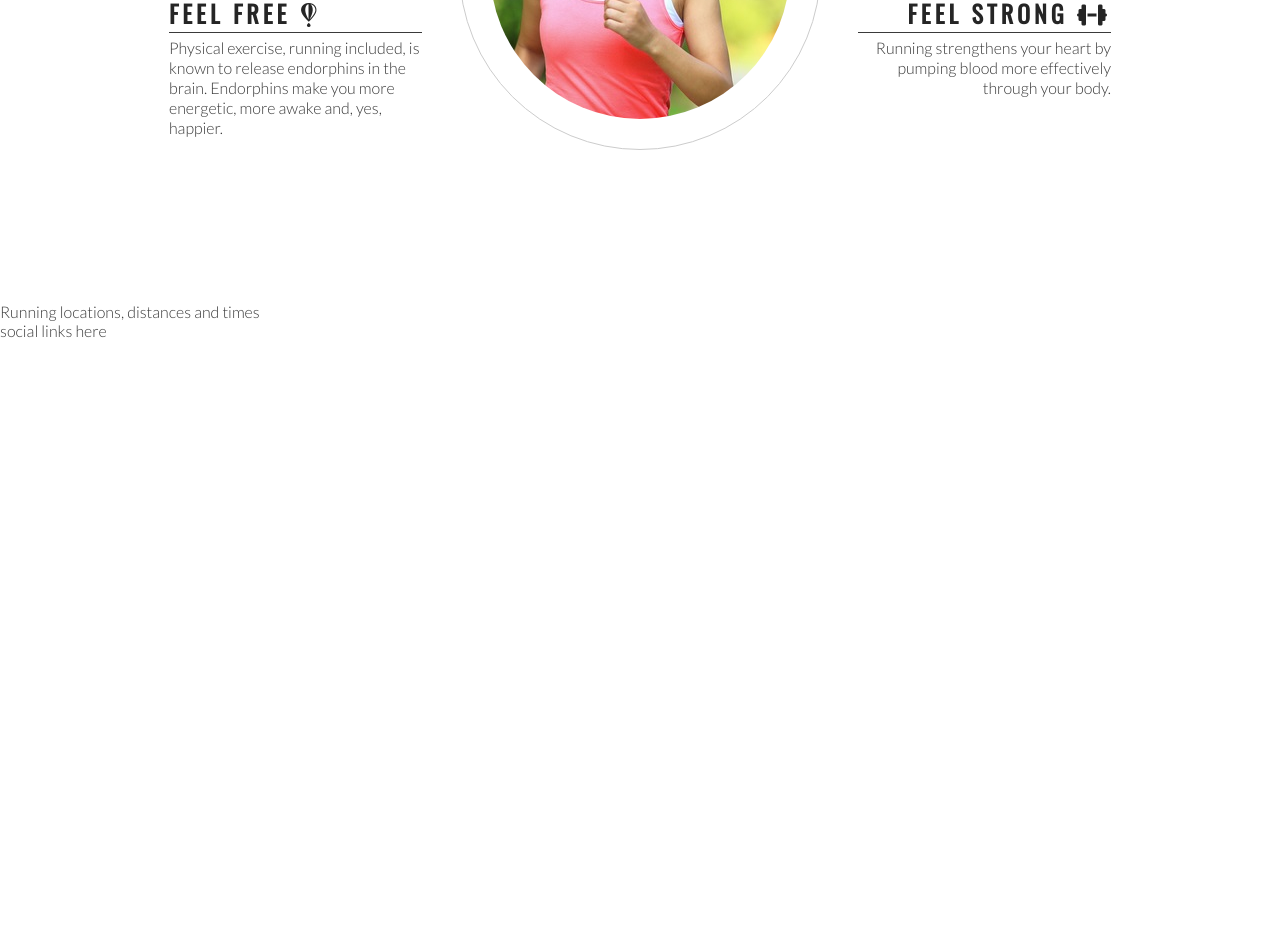
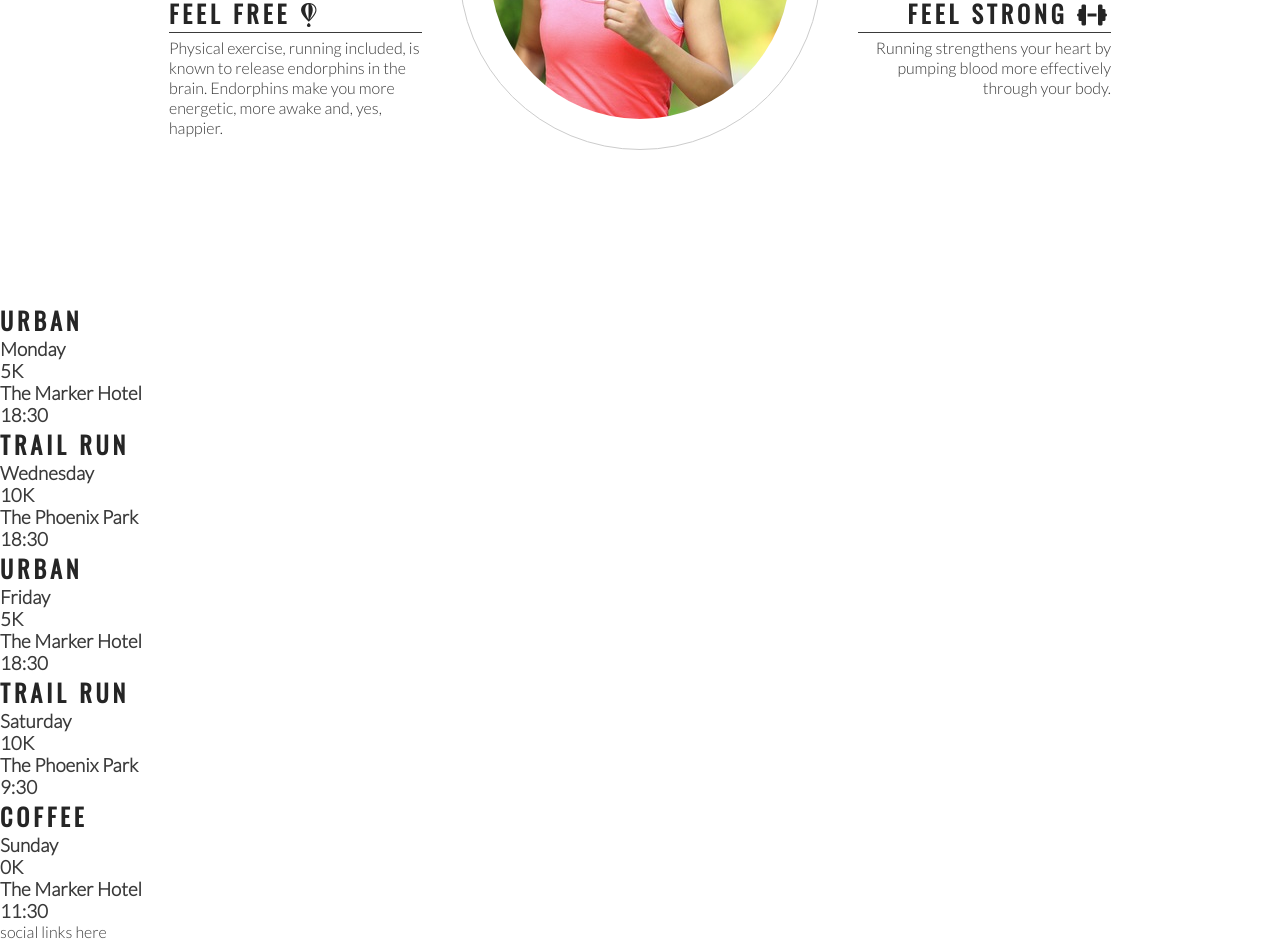
Before and after one commit to BenTeardrop/love-running, a plain HTML site: page index.html in a window 1280 px wide. Shown: the part 993-1934 px from the top of the page. Before the commit the page ends 1333 px from the top, so only its background shows below. Drawn offline with nearby package versions, Linux system fonts and the light colour scheme.

Commit message:
Add meet up time main structure

```diff
--- a/index.html
+++ b/index.html
@@ -74,7 +74,41 @@
         </div>
     </section>
     <section>
-        Running locations, distances and times
+        <div>
+            <h2>Urban</h2>
+            <h3>Monday</h3>
+            <h3>5K</h3>
+            <h3>The Marker Hotel</h3>
+            <h3>18:30</h3>
+        </div>
+        <div>
+            <h2>Trail Run</h2>
+            <h3>Wednesday</h3>
+            <h3>10K</h3>
+            <h3>The Phoenix Park</h3>
+            <h3>18:30</h3>
+        </div>
+        <div>
+            <h2>Urban</h2>
+            <h3>Friday</h3>
+            <h3>5K</h3>
+            <h3>The Marker Hotel</h3>
+            <h3>18:30</h3>
+        </div>
+        <div>
+            <h2>Trail Run</h2>
+            <h3>Saturday</h3>
+            <h3>10K</h3>
+            <h3>The Phoenix Park</h3>
+            <h3>9:30</h3>
+        </div>
+        <div>
+            <h2>Coffee</h2>
+            <h3>Sunday</h3>
+            <h3>0K</h3>
+            <h3>The Marker Hotel</h3>
+            <h3>11:30</h3>
+        </div>
     </section>
     <footer>
         social links here
```
